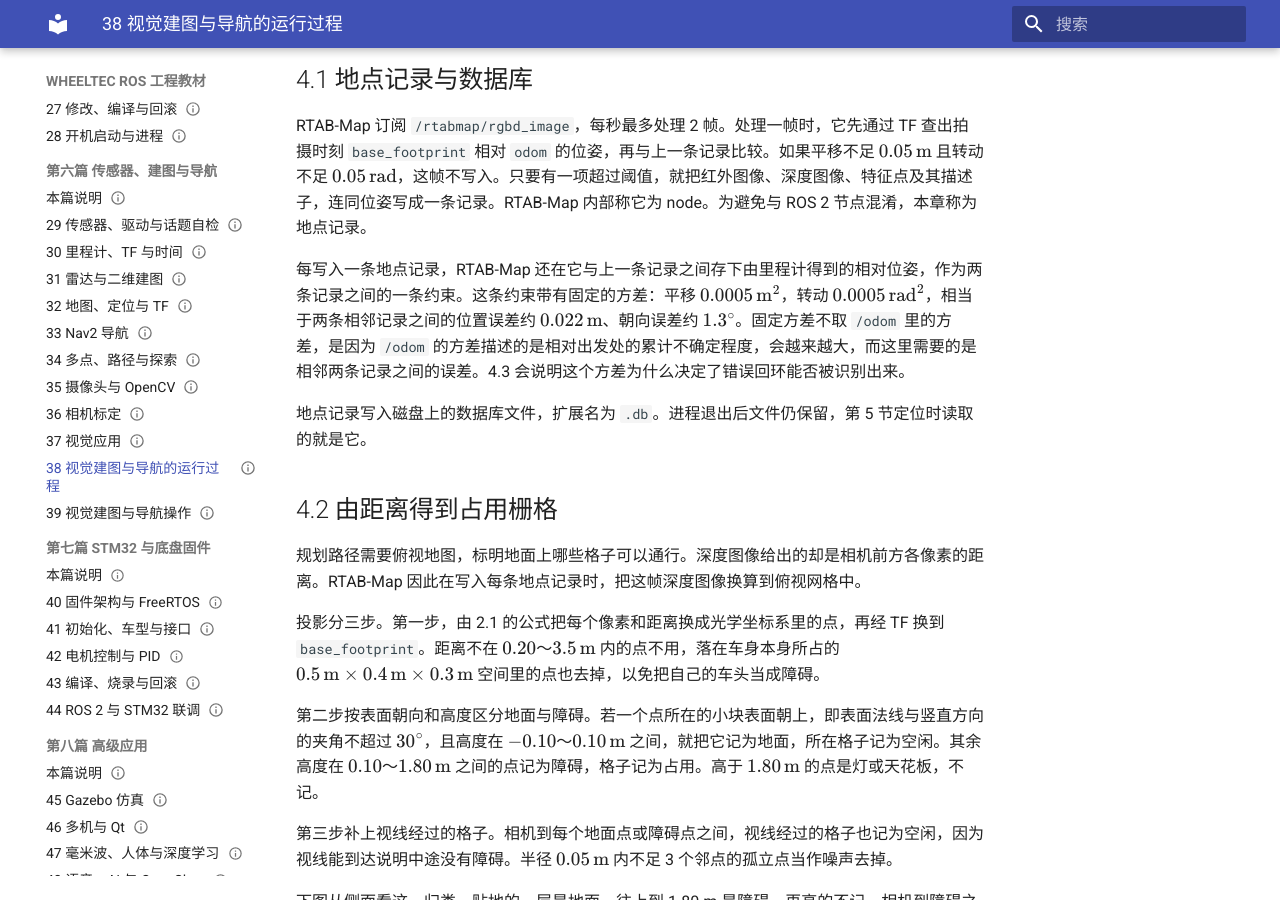
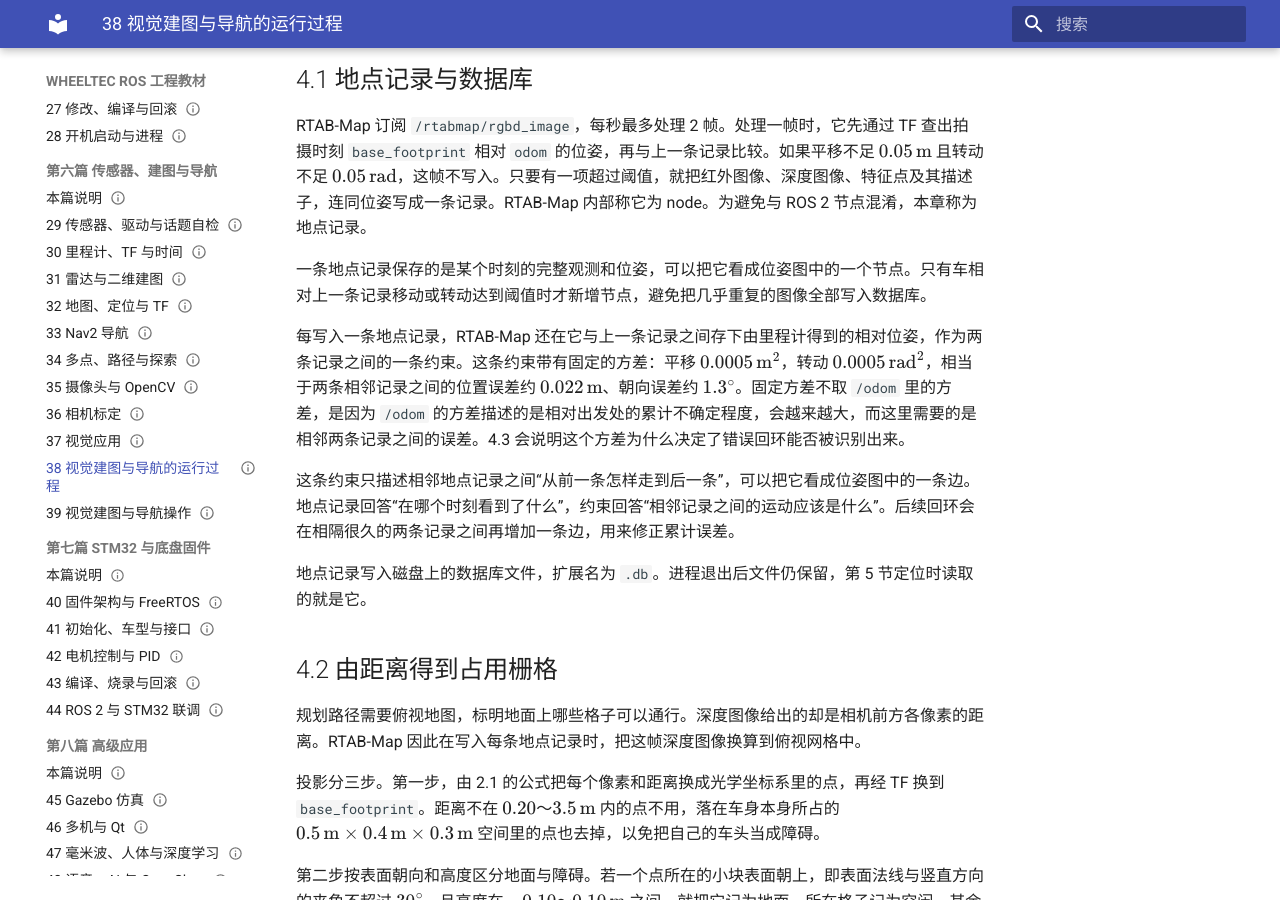
Before and after one commit to EnosElinsa/wheeltec-ros-textbook, an MkDocs documentation site: the page built from docs/06-sensors-navigation/38-visual-runtime.md, in a window 1280 px wide and 900 px high, scrolled down 25054 px. Built offline with MkDocs 1.6.1 and Material for MkDocs 9.7.7, drawn with Linux system fonts in a browser that asks for light colours; some of the changed text lies outside the part shown.

Commit message:
docs: clarify mapping and planning relationships

```diff
--- a/docs/06-sensors-navigation/38-visual-runtime.md
+++ b/docs/06-sensors-navigation/38-visual-runtime.md
@@ -552,7 +552,11 @@
 
 RTAB-Map 订阅 `/rtabmap/rgbd_image`，每秒最多处理 2 帧。处理一帧时，它先通过 TF 查出拍摄时刻 `base_footprint` 相对 `odom` 的位姿，再与上一条记录比较。如果平移不足 $0.05\,\mathrm{m}$ 且转动不足 $0.05\,\mathrm{rad}$，这帧不写入。只要有一项超过阈值，就把红外图像、深度图像、特征点及其描述子，连同位姿写成一条记录。RTAB-Map 内部称它为 node。为避免与 ROS 2 节点混淆，本章称为地点记录。
 
+一条地点记录保存的是某个时刻的完整观测和位姿，可以把它看成位姿图中的一个节点。只有车相对上一条记录移动或转动达到阈值时才新增节点，避免把几乎重复的图像全部写入数据库。
+
 每写入一条地点记录，RTAB-Map 还在它与上一条记录之间存下由里程计得到的相对位姿，作为两条记录之间的一条约束。这条约束带有固定的方差：平移 $0.0005\,\mathrm{m^2}$，转动 $0.0005\,\mathrm{rad^2}$，相当于两条相邻记录之间的位置误差约 $0.022\,\mathrm{m}$、朝向误差约 $1.3^\circ$。固定方差不取 `/odom` 里的方差，是因为 `/odom` 的方差描述的是相对出发处的累计不确定程度，会越来越大，而这里需要的是相邻两条记录之间的误差。4.3 会说明这个方差为什么决定了错误回环能否被识别出来。
+
+这条约束只描述相邻地点记录之间“从前一条怎样走到后一条”，可以把它看成位姿图中的一条边。地点记录回答“在哪个时刻看到了什么”，约束回答“相邻记录之间的运动应该是什么”。后续回环会在相隔很久的两条记录之间再增加一条边，用来修正累计误差。
 
 地点记录写入磁盘上的数据库文件，扩展名为 `.db`。进程退出后文件仍保留，第 5 节定位时读取的就是它。
 
@@ -610,6 +614,8 @@
 ### 4.3.1 回环约束
 
 为了从数据库中找出可能的旧地点，RTAB-Map 还为回环识别提取每帧最多 500 个特征点，将它们的描述子归入一本逐渐扩充的词典。词典中的一项称为一个视觉单词，每条地点记录由此对应一组单词。当前帧与某条记录共有的单词越多，越可能来自同一地点。当最有可能的那条记录的匹配可能性超过阈值 $0.11$，RTAB-Map 再按 2.3 节的方法求两帧之间的相对位姿。内点不少于 20 个，才加入回环约束。除此之外，它还检查里程计判断为空间接近、时间相隔较久的记录，直接求它们之间的相对位姿，得到近邻约束。
+
+这里的“视觉单词”不是新的图像特征，而是把描述子按相似外观分到词典中的编号。它的作用是先用共有单词的数量快速筛出少数可能的旧地点，减少当前帧与整个数据库逐一比较的次数。候选地点筛出后，系统仍要按 2.3 节的方法逐点匹配并检查内点，只有几何关系也成立时才接受回环约束。
 
 下图两帧红外取自同一处、不同时刻的两条地点记录。两帧看起来相同，回环才在它们之间加入约束。
 
@@ -703,6 +709,8 @@
 收到目标点后，Nav2 开始一次前往该目标的任务。任务以[动作](../01-foundations/05-ros2-communication.md#action)的形式运行，可以反馈进度，也可以中途取消，动作名为 `NavigateToPose`。
 
 规划开始时，Nav2 通过 TF 查出 `base_footprint` 在 `map` 中的位姿，将其作为起点，再到全局代价地图上寻找通往目标的路径。使用的规划器称为混合 A\*（Hybrid-A\*）。它搜索时同时考虑格子和车头朝向，每一步都沿车实际能行驶的圆弧前进或倒退，圆弧半径不小于本车的最小转弯半径 $0.80\,\mathrm{m}$。倒车路段的代价乘以 3，因此路径会尽量向前行驶。规划结果发布在 `/plan`，是一串 `map` 坐标系中的位姿。任务进行中每秒重新规划一次，以跟上车的实际位置和地图变化。起点或目标落在占用格上时，这次规划找不到路径。
+
+普通的栅格最短路只关心车身中心经过哪些格子，可能给出车头朝向无法执行、转弯半径过小的路线。混合 A* 把位置和朝向一起搜索，并按车辆运动模型扩展圆弧，因此输出的路径可以直接交给前轮转向底盘跟踪。
 
 下图绿线是规划出的路径，红圈是目标点，蓝框是车身足迹。路径沿白色区域前进，与两侧的膨胀带保持距离。
 
```
